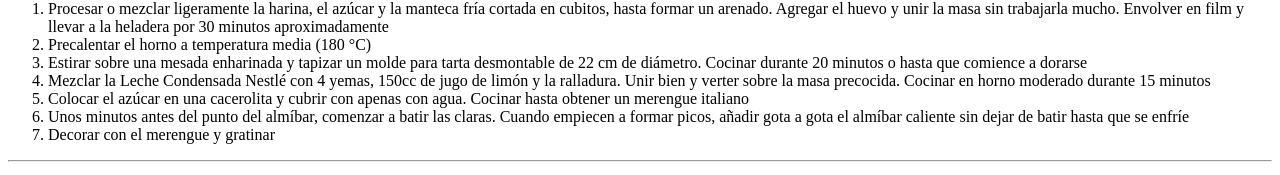
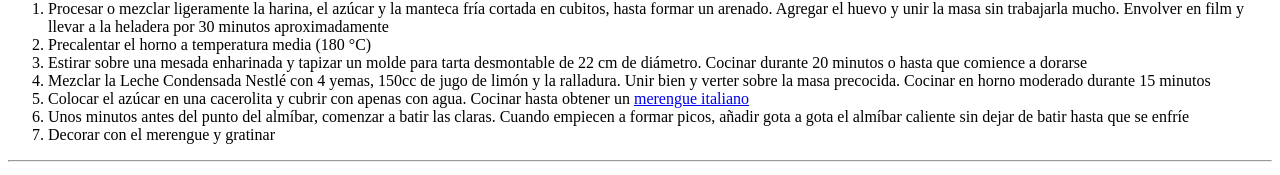
Before and after one commit to santihdls/Clase5_FrontentI, a plain HTML site: page index.html in a window 1280 px wide. Shown: the part 698-873 px from the top of the page. Drawn offline with Linux system fonts and the light colour scheme.

Commit message:
Versión actualizada

```diff
--- a/index.html
+++ b/index.html
@@ -49,7 +49,7 @@
             <li>Precalentar el horno a temperatura media (180 °C)</li>
             <li>Estirar sobre una mesada enharinada y tapizar un molde para tarta desmontable de 22 cm de diámetro. Cocinar durante 20 minutos o hasta que comience a dorarse</li>
             <li>Mezclar la Leche Condensada Nestlé con 4 yemas, 150cc de jugo de limón y la ralladura. Unir bien y verter sobre la masa precocida. Cocinar en horno moderado durante 15 minutos</li>
-            <li>Colocar el azúcar en una cacerolita y cubrir con apenas con agua. Cocinar hasta obtener un merengue italiano</li>
+            <li>Colocar el azúcar en una cacerolita y cubrir con apenas con agua. Cocinar hasta obtener un <a href="#">merengue italiano</a></li>
             <li>Unos minutos antes del punto del almíbar, comenzar a batir las claras. Cuando empiecen a formar picos, añadir gota a gota el almíbar caliente sin dejar de batir hasta que se enfríe</li>
             <li>Decorar con el merengue y gratinar</li>
         </ol>
```
